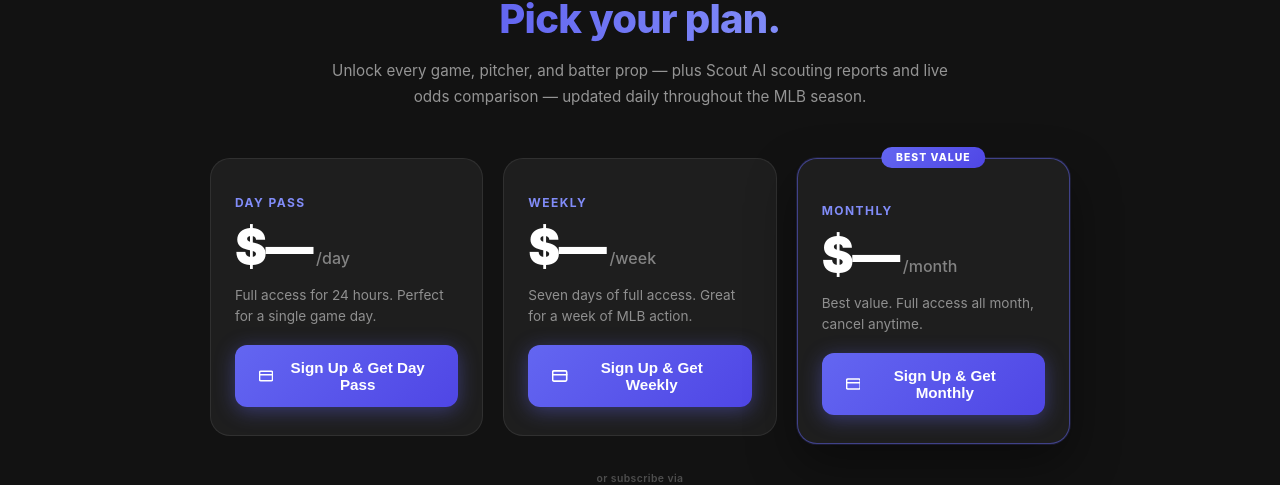
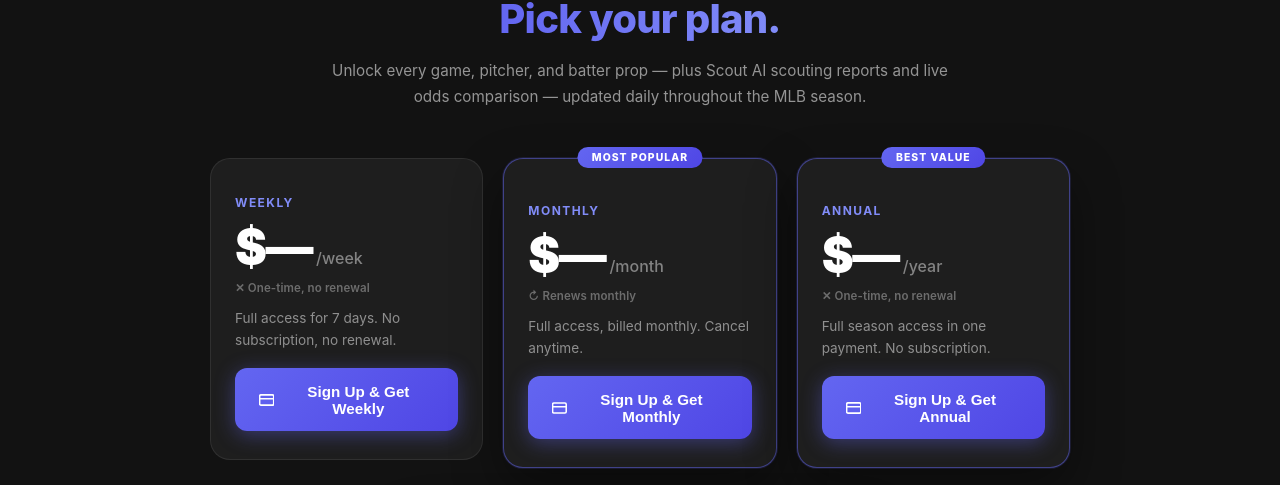
Before and after one commit to cedenoc181/slp-ui, a React (Create React App) app: page /upgrade in a window 1280 px wide. Shown: the part 315-800 px from the top of the page. Built offline with nearby package versions, Linux system fonts and the light colour scheme; no server answers.

Commit message:
muted the whop code for now and updated the upgrade payment options

```diff
--- a/src/components/pages/Account/AccountPage.jsx
+++ b/src/components/pages/Account/AccountPage.jsx
@@ -2,7 +2,7 @@ import { useEffect, useState } from 'react';
 import { Link, useNavigate, useLocation } from 'react-router-dom';
 import { useAuth } from '../../../context/AuthContext';
 
-const PREMIUM_PRICE_DAILY = process.env.REACT_APP_PREMIUM_PRICE_DAILY || '—';
+const PREMIUM_PRICE_WEEKLY = process.env.REACT_APP_PREMIUM_PRICE_WEEKLY || '—';
 
 function AccountPage() {
   const { isAuthenticated, loading, login, register, requestPasswordReset } = useAuth();
@@ -374,7 +374,7 @@ function AccountPage() {
             </div>
             <div className="tier-card premium">
               <h4>Premium</h4>
-              <p>Starting at ${PREMIUM_PRICE_DAILY}/day</p>
+              <p>Starting at ${PREMIUM_PRICE_WEEKLY}/week</p>
               <ul>
                 <li>✓ Everything in Free</li>
                 <li>✓ Game Predictions</li>
--- a/src/components/pages/Account/SettingsPage.jsx
+++ b/src/components/pages/Account/SettingsPage.jsx
@@ -11,7 +11,6 @@ function SettingsPage() {
     logout, logoutAll,
     updateProfile, updatePreferences, changePassword, deleteAccount,
     subscriptionTier, subscriptionStatus, paymentSource, subscriptionPlan,
-    refreshUser,
   } = useAuth();
   const navigate = useNavigate();
 
@@ -61,16 +60,15 @@ function SettingsPage() {
   // -------------------------------------------------------------------------
   const [billingLoading, setBillingLoading] = useState(false);
   const [billingError,   setBillingError]   = useState('');
-  const [changingPlan,   setChangingPlan]   = useState(null); // null | plan key
-  const [changeSuccess,  setChangeSuccess]  = useState('');
+  const [changeSuccess] = useState('');
 
-  const PLAN_LABELS = { day_pass: 'Day Pass', weekly: 'Weekly', monthly: 'Monthly' };
-  const PLAN_PRICES = {
-    day_pass: process.env.REACT_APP_PREMIUM_PRICE_DAILY  || '—',
-    weekly:   process.env.REACT_APP_PREMIUM_PRICE_WEEKLY || '—',
-    monthly:  process.env.REACT_APP_PREMIUM_PRICE        || '—',
+  const PLAN_LABELS  = { weekly: 'Weekly', monthly: 'Monthly', annual: 'Annual' };
+  const PLAN_PRICES  = {
+    weekly:  process.env.REACT_APP_PREMIUM_PRICE_WEEKLY || '—',
+    monthly: process.env.REACT_APP_PREMIUM_PRICE        || '—',
+    annual:  process.env.REACT_APP_PREMIUM_PRICE_ANNUAL || '—',
   };
-  const PLAN_PERIODS = { day_pass: '/day', weekly: '/week', monthly: '/month' };
+  const PLAN_PERIODS = { weekly: '/week', monthly: '/month', annual: '/year' };
 
   const handleManageBilling = async () => {
     setBillingLoading(true);
@@ -81,22 +79,6 @@ function SettingsPage() {
     } catch (err) {
       setBillingError(err.message || 'Unable to open billing portal. Please try again.');
       setBillingLoading(false);
-    }
-  };
-
-  const handleChangePlan = async (plan) => {
-    setChangingPlan(plan);
-    setBillingError('');
-    setChangeSuccess('');
-    try {
-      await stripeService.changePlan(plan);
-      await refreshUser();
-      setChangeSuccess(`Switched to ${PLAN_LABELS[plan]}. Changes take effect immediately.`);
-      setTimeout(() => setChangeSuccess(''), 5000);
-    } catch (err) {
-      setBillingError(err.message || 'Unable to change plan. Please try again.');
-    } finally {
-      setChangingPlan(null);
     }
   };
 
@@ -421,47 +403,94 @@ function SettingsPage() {
 
                   <div className="sub-card__actions">
 
-                    {/* ── Plan switcher (Stripe only, non-cancelled) ── */}
-                    {paymentSource === 'stripe' && subscriptionStatus !== 'canceled' && subscriptionStatus !== 'cancelled' && (
+                    {/* ── Plan options — weekly subscribers ── */}
+                    {paymentSource === 'stripe' && subscriptionPlan === 'weekly' && (
                       <div className="sub-plan-switcher">
-                        <p className="sub-plan-switcher__label">Your plan</p>
+                        <p className="sub-plan-switcher__label">Upgrade your plan</p>
                         <div className="sub-plan-switcher__options">
-                          {['day_pass', 'weekly', 'monthly'].map(plan => {
-                            const isCurrent = plan === subscriptionPlan;
-                            return (
-                              <button
-                                key={plan}
-                                type="button"
-                                className={`sub-plan-option${isCurrent ? ' sub-plan-option--current' : ''}`}
-                                onClick={() => !isCurrent && handleChangePlan(plan)}
-                                disabled={isCurrent || !!changingPlan || billingLoading}
-                              >
-                                {changingPlan === plan ? (
-                                  <span className="sub-card__spinner" />
-                                ) : (
-                                  <>
-                                    {isCurrent && <span className="sub-plan-option__tag">Current</span>}
-                                    <span className="sub-plan-option__name">{PLAN_LABELS[plan]}</span>
-                                    <span className="sub-plan-option__price">${PLAN_PRICES[plan]}{PLAN_PERIODS[plan]}</span>
-                                  </>
-                                )}
-                              </button>
-                            );
-                          })}
+                          <button type="button" className="sub-plan-option sub-plan-option--current" disabled>
+                            <span className="sub-plan-option__tag">Current</span>
+                            <span className="sub-plan-option__name">Weekly</span>
+                            <span className="sub-plan-option__price">${PLAN_PRICES.weekly}/week</span>
+                            <span className="sub-plan-option__one-time">One-time</span>
+                          </button>
+                          <button
+                            type="button"
+                            className="sub-plan-option"
+                            onClick={() => { navigate('/upgrade'); window.scrollTo(0, 0); }}
+                          >
+                            <span className="sub-plan-option__name">Monthly</span>
+                            <span className="sub-plan-option__price">${PLAN_PRICES.monthly}/month</span>
+                            <span className="sub-plan-option__one-time">Recurring</span>
+                          </button>
+                          <button
+                            type="button"
+                            className="sub-plan-option"
+                            onClick={() => { navigate('/upgrade'); window.scrollTo(0, 0); }}
+                          >
+                            <span className="sub-plan-option__name">Annual</span>
+                            <span className="sub-plan-option__price">${PLAN_PRICES.annual}/year</span>
+                            <span className="sub-plan-option__one-time">One-time</span>
+                          </button>
                         </div>
-                        {changeSuccess && <p className="sub-card__success">{changeSuccess}</p>}
-                        <p className="sub-card__hint">Switching plans is prorated — you'll only pay the difference.</p>
+                        <p className="sub-card__hint">
+                          Your weekly access expires automatically. Purchase a monthly or annual plan anytime to extend your access.
+                        </p>
                       </div>
                     )}
 
+                    {/* ── Plan switcher — monthly subscribers only ── */}
+                    {paymentSource === 'stripe' && subscriptionPlan === 'monthly' && (
+                      <div className="sub-plan-switcher">
+                        <p className="sub-plan-switcher__label">Switch plan</p>
+                        <div className="sub-plan-switcher__options">
+                          {/* Current plan — disabled */}
+                          <button type="button" className="sub-plan-option sub-plan-option--current" disabled>
+                            <span className="sub-plan-option__tag">Current</span>
+                            <span className="sub-plan-option__name">Monthly</span>
+                            <span className="sub-plan-option__price">${PLAN_PRICES.monthly}/month</span>
+                          </button>
+
+                          {/* Weekly — one-time, send to upgrade page */}
+                          <button
+                            type="button"
+                            className="sub-plan-option"
+                            onClick={() => { navigate('/upgrade'); window.scrollTo(0, 0); }}
+                            disabled={billingLoading}
+                          >
+                            <span className="sub-plan-option__name">Weekly</span>
+                            <span className="sub-plan-option__price">${PLAN_PRICES.weekly}/week</span>
+                            <span className="sub-plan-option__one-time">One-time</span>
+                          </button>
+
+                          {/* Annual — one-time, send to upgrade page */}
+                          <button
+                            type="button"
+                            className="sub-plan-option"
+                            onClick={() => { navigate('/upgrade'); window.scrollTo(0, 0); }}
+                            disabled={billingLoading}
+                          >
+                            <span className="sub-plan-option__name">Annual</span>
+                            <span className="sub-plan-option__price">${PLAN_PRICES.annual}/year</span>
+                            <span className="sub-plan-option__one-time">One-time</span>
+                          </button>
+                        </div>
+                        <p className="sub-card__hint">
+                          To switch to a one-time plan, cancel your monthly subscription first via Manage Billing, then purchase the new plan.
+                        </p>
+                      </div>
+                    )}
+
+                    {changeSuccess && <p className="sub-card__success">{changeSuccess}</p>}
+
                     {/* ── Billing buttons ── */}
                     <div className="sub-card__btn-row">
-                      {paymentSource === 'stripe' ? (
+                      {paymentSource === 'stripe' && subscriptionPlan === 'monthly' ? (
                         <button
                           type="button"
                           className="sub-card__btn sub-card__btn--primary"
                           onClick={handleManageBilling}
-                          disabled={billingLoading || !!changingPlan}
+                          disabled={billingLoading}
                         >
                           {billingLoading ? (
                             <span className="sub-card__spinner" />
@@ -492,7 +521,9 @@ function SettingsPage() {
                     <p className="sub-card__hint">
                       {paymentSource === 'whop'
                         ? 'Subscribed via Whop — manage billing and cancellation on the Whop platform.'
-                        : 'Update payment method, download invoices, or cancel via the Stripe billing portal.'}
+                        : subscriptionPlan === 'monthly'
+                          ? 'Update payment method, download invoices, or cancel via the Stripe billing portal.'
+                          : 'This is a one-time purchase — no recurring charges. Your access expires automatically.'}
                     </p>
                     {billingError && <p className="sub-card__error">{billingError}</p>}
                   </div>
--- a/src/components/pages/Account/UpgradePage.jsx
+++ b/src/components/pages/Account/UpgradePage.jsx
@@ -5,32 +5,35 @@ import stripeService from '../../../data/services/stripeService';
 import './upgrade-page.css';
 
 const PRICES = {
-  day_pass: process.env.REACT_APP_PREMIUM_PRICE_DAILY  || '—',
-  weekly:   process.env.REACT_APP_PREMIUM_PRICE_WEEKLY || '—',
-  monthly:  process.env.REACT_APP_PREMIUM_PRICE        || '—',
+  weekly:  process.env.REACT_APP_PREMIUM_PRICE_WEEKLY || '—',
+  monthly: process.env.REACT_APP_PREMIUM_PRICE        || '—',
+  annual:  process.env.REACT_APP_PREMIUM_PRICE_ANNUAL || '—',
 };
 
 const PLANS = [
   {
-    key: 'day_pass',
-    name: 'Day Pass',
-    period: '/day',
-    desc: 'Full access for 24 hours. Perfect for a single game day.',
-    badge: null,
-  },
-  {
     key: 'weekly',
     name: 'Weekly',
     period: '/week',
-    desc: 'Seven days of full access. Great for a week of MLB action.',
+    desc: 'Full access for 7 days. No subscription, no renewal.',
     badge: null,
+    recurring: false,
   },
   {
     key: 'monthly',
     name: 'Monthly',
     period: '/month',
-    desc: 'Best value. Full access all month, cancel anytime.',
+    desc: 'Full access, billed monthly. Cancel anytime.',
+    badge: 'Most Popular',
+    recurring: true,
+  },
+  {
+    key: 'annual',
+    name: 'Annual',
+    period: '/year',
+    desc: 'Full season access in one payment. No subscription.',
     badge: 'Best Value',
+    recurring: false,
   },
 ];
 
@@ -70,14 +73,6 @@ export default function UpgradePage() {
     }
   };
 
-  const handleWhop = () => {
-    if (!isAuthenticated) {
-      navigate('/account', { state: { from: { pathname: '/upgrade' } } });
-      return;
-    }
-    window.open('https://whop.com/sandlot-picks/', '_blank', 'noopener,noreferrer');
-  };
-
   return (
     <div className="upgrade-page">
 
@@ -109,6 +104,9 @@ export default function UpgradePage() {
               <span className="upgrade-card__amount">${PRICES[plan.key]}</span>
               <span className="upgrade-card__period">{plan.period}</span>
             </div>
+            <p className="upgrade-plan-card__billing">
+              {plan.recurring ? '↻ Renews monthly' : '✕ One-time, no renewal'}
+            </p>
             <p className="upgrade-card__desc">{plan.desc}</p>
             <button
               className="upgrade-card__cta"
@@ -131,28 +129,6 @@ export default function UpgradePage() {
       </div>
 
       {error && <p className="upgrade-card__error" style={{ marginTop: '0.75rem' }}>{error}</p>}
-
-      {/* Whop option */}
-      <div className="upgrade-whop-row">
-        <div className="upgrade-card__divider" style={{ flex: 1 }}>
-          <span>or subscribe via</span>
-        </div>
-        <button
-          className="upgrade-card__cta upgrade-card__cta--whop"
-          style={{ maxWidth: 260 }}
-          onClick={handleWhop}
-          disabled={!!loading}
-        >
-          <svg width="16" height="16" viewBox="0 0 24 24" fill="currentColor">
-            <path d="M12 2C6.477 2 2 6.477 2 12s4.477 10 10 10 10-4.477 10-10S17.523 2 12 2zm0 18a8 8 0 1 1 0-16 8 8 0 0 1 0 16zm-1-11h2v6h-2zm0-4h2v2h-2z"/>
-          </svg>
-          Subscribe via Whop
-        </button>
-        <p className="upgrade-card__legal" style={{ textAlign: 'center' }}>
-          Stripe: pay by card, cancel anytime from account settings.<br />
-          Whop: manage via the Whop app or website.
-        </p>
-      </div>
 
       {/* Feature list */}
       <div className="upgrade-body" style={{ marginTop: '2.5rem' }}>
--- a/src/components/pages/Account/upgrade-page.css
+++ b/src/components/pages/Account/upgrade-page.css
@@ -162,6 +162,14 @@
   color: rgba(255, 255, 255, 0.5);
   line-height: 1.55;
   margin: 0;
+}
+
+.upgrade-plan-card__billing {
+  font-size: 0.72rem;
+  font-weight: 600;
+  color: rgba(255, 255, 255, 0.35);
+  margin: -0.25rem 0 0;
+  letter-spacing: 0.01em;
 }
 
 .upgrade-card__cta {
--- a/src/styles/account-page-styling/settings-page.css
+++ b/src/styles/account-page-styling/settings-page.css
@@ -883,6 +883,15 @@
   margin-bottom: 0.1rem;
 }
 
+.sub-plan-option__one-time {
+  font-size: 0.6rem;
+  font-weight: 600;
+  letter-spacing: 0.06em;
+  text-transform: uppercase;
+  color: rgba(255, 255, 255, 0.3);
+  margin-top: 0.1rem;
+}
+
 .sub-plan-option__name {
   font-size: 0.82rem;
   font-weight: 700;
```
